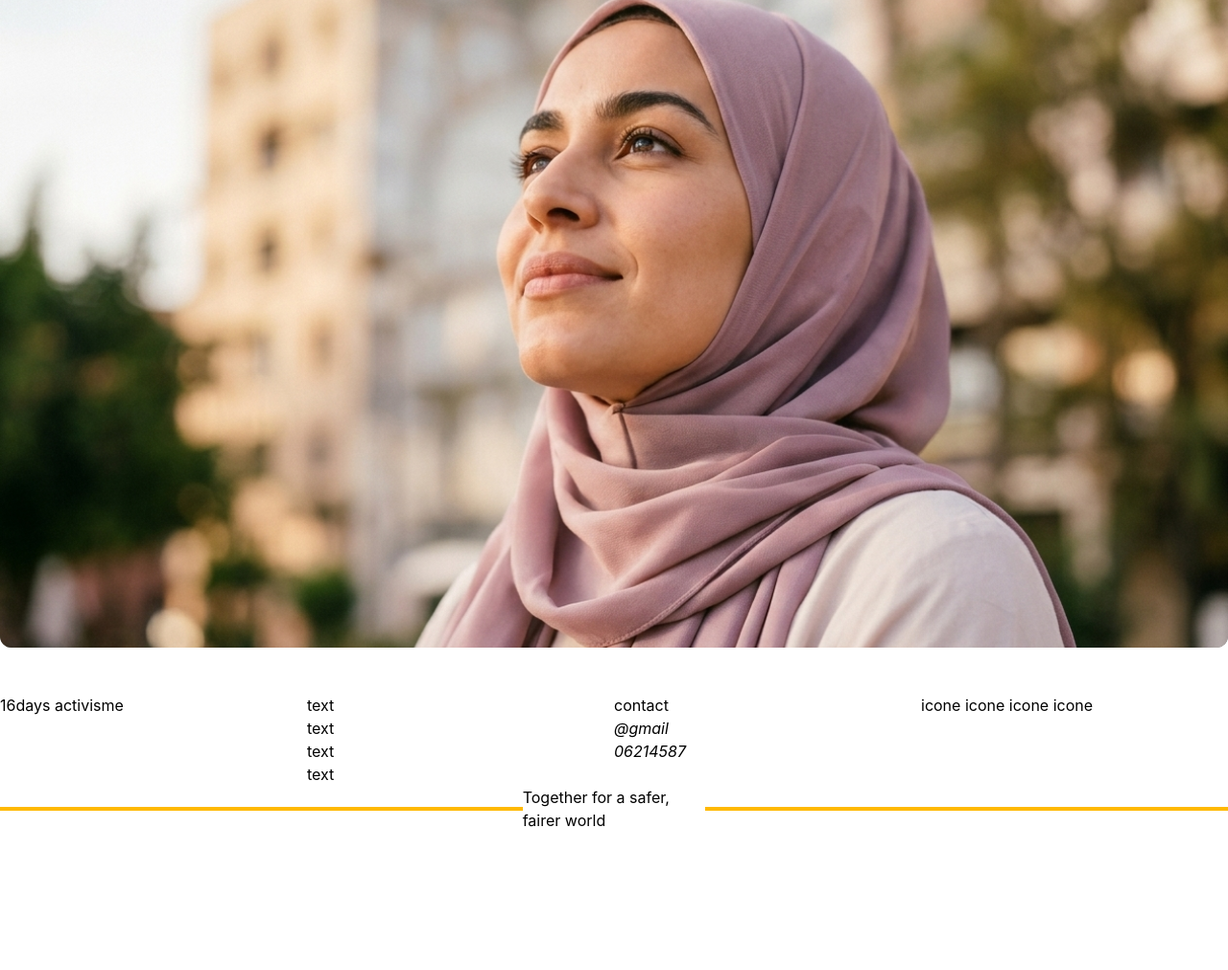
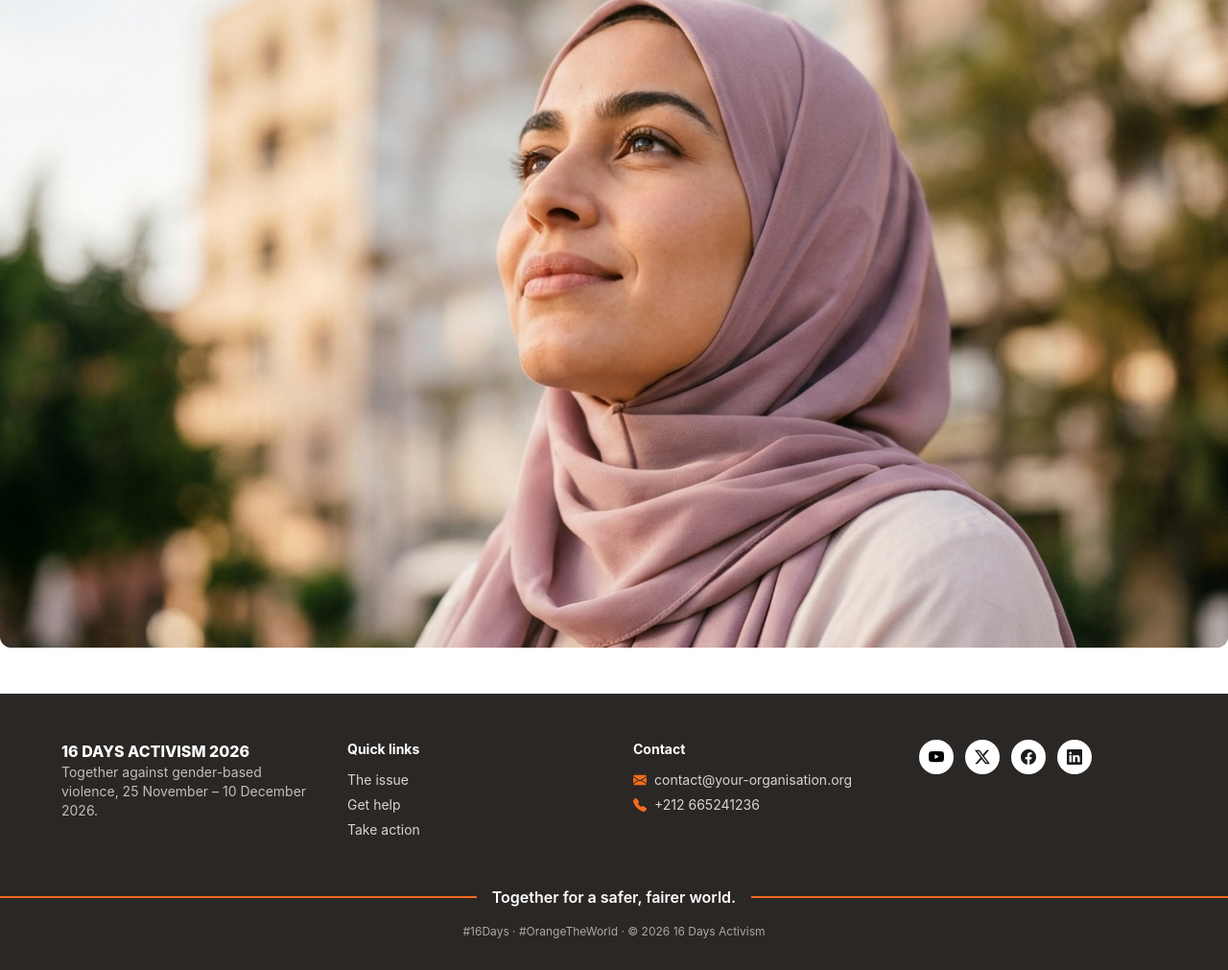
Before and after one commit to TahaSoumbate/TahaSoumbate.FinalProject, a website: page public/page/getHelp.html in a window 1280 px wide. Shown: the part 117-1128 px from the top of the page at 96% size. Before the commit the page ends 1004 px from the top, so only its background shows below. Drawn offline with nearby package versions, Linux system fonts and the light colour scheme.

Commit message:
copy footer from home

```diff
--- a/public/page/getHelp.html
+++ b/public/page/getHelp.html
@@ -77,35 +77,76 @@
     <main>
         <section class="max-w-7xl mx-auto  text-white mt-2 mb-12 -z-10 relative  h-[90vh]  flex items-center justify-end px-8 rounded-xl overflow-hidden before:absolute before:inset-0 before:bg-[url(../../public/image/Gemini_Generated_Image_a8ymt1a8ymt1a8ym.jfif)] before:bg-cover before:bg-left  before:-z-10 before:bg-black/50"></section>
     </main>
-    <footer>
-      <div class="grid grid-cols-4">
-        <h2>16days activisme</h2>
-        <div class="">
-          <ul>
-            <li>text</li>
-            <li>text</li>
-            <li>text</li>
-            <li>text</li>
+    <footer class="mt-12 bg-ink-800 text-white">
+      <div class="mx-auto max-w-6xl px-2 md:px-6 lg:px-0 grid gap-10 py-12 grid-cols-1 sm:grid-cols-3 lg:grid-cols-4">
+        <div class="space-y-4">
+          <a href="">
+            <span class="text-base font-extrabold uppercase">16 Days Activism 2026</span>
+          </a>
+          <p class="text-sm text-white/70">Together against gender-based violence, 25 November – 10 December 2026.</p>
+        </div>
+        <div>
+          <h2 class="text-sm font-bold text-white">Quick links</h2>
+          <ul class="mt-3 space-y-1.5 text-sm text-white/80">
+            <li><a href="" class="hover:text-brand-500 transition">The issue</a></li>
+            <li><a href="" class="hover:text-brand-500 transition">Get help</a></li>
+            <li><a href="" class="hover:text-brand-500 transition">Take action</a></li>
           </ul>
         </div>
-        <div class="">
-          <p>contact</p>
-          <address>
-            <p><a href="">@gmail</a></p>
-            <p><a href="">06214587</a></p>
-          </address>
+        <div>
+          <h2 class="font-sans text-sm font-bold text-white">Contact</h2>
+          <ul class="mt-3 space-y-1.5 text-sm text-white/80">
+            <!-- Replace with your real email and phone -->
+            <li>
+              <i class="bi bi-envelope-fill me-2 text-brand-500"></i
+              ><a href="mailto:contact@gmail.com" class="hover:text-brand-500 transition"
+                >contact@your-organisation.org</a
+              >
+            </li>
+            <li>
+              <i class="bi bi-telephone-fill me-2 text-brand-500"></i
+              ><a href="tel:+212 665241236" class="hover:text-brand-500 transition">+212 665241236</a>
+            </li>
+          </ul>
         </div>
-        <div class="">
-          <a href="">icone</a>
-          <a href="">icone</a>
-          <a href="">icone</a>
-          <a href="">icone</a>
+        <ul class="flex gap-3 lg:items-start">
+          <li>
+            <a
+              href="#"
+              class="grid size-9 place-items-center rounded-full bg-white text-black hover:bg-brand-500 transition"
+              ><i class="bi bi-youtube"></i
+            ></a>
+          </li>
+          <li>
+            <a
+              href="#"
+              class="grid size-9 place-items-center rounded-full bg-white text-ink-900 hover:bg-brand-500 transition"
+              ><i class="bi bi-twitter-x"></i
+            ></a>
+          </li>
+          <li>
+            <a
+              href="#"
+              class="grid size-9 place-items-center rounded-full bg-white text-ink-900 hover:bg-brand-500 transition"
+              ><i class="bi bi-facebook"></i
+            ></a>
+          </li>
+          <li>
+            <a
+              href="#"
+              class="grid size-9 place-items-center rounded-full bg-white text-ink-900 hover:bg-brand-500 transition"
+              ><i class="bi bi-linkedin"></i
+            ></a>
+          </li>
+        </ul>
+      </div>
+      <div class="pb-8">
+        <div class="flex items-center gap-4">
+          <span class="h-0.5 flex-1 bg-brand-500"></span>
+          <p class="font-display font-semibold">Together for a safer, fairer world.</p>
+          <span class="h-0.5 flex-1 bg-brand-500"></span>
         </div>
-      </div>
-      <div class="mb-5 flex items-center">
-        <div class="h-1 w-full bg-amber-400"></div>
-        <p class="w-[35vw]">Together for a safer, fairer world</p>
-        <div class="h-1 bg-amber-400 w-full"></div>
+        <p class="mt-4 text-center text-xs text-white/60">#16Days · #OrangeTheWorld · © 2026 16 Days Activism</p>
       </div>
     </footer>
   </body>
```
